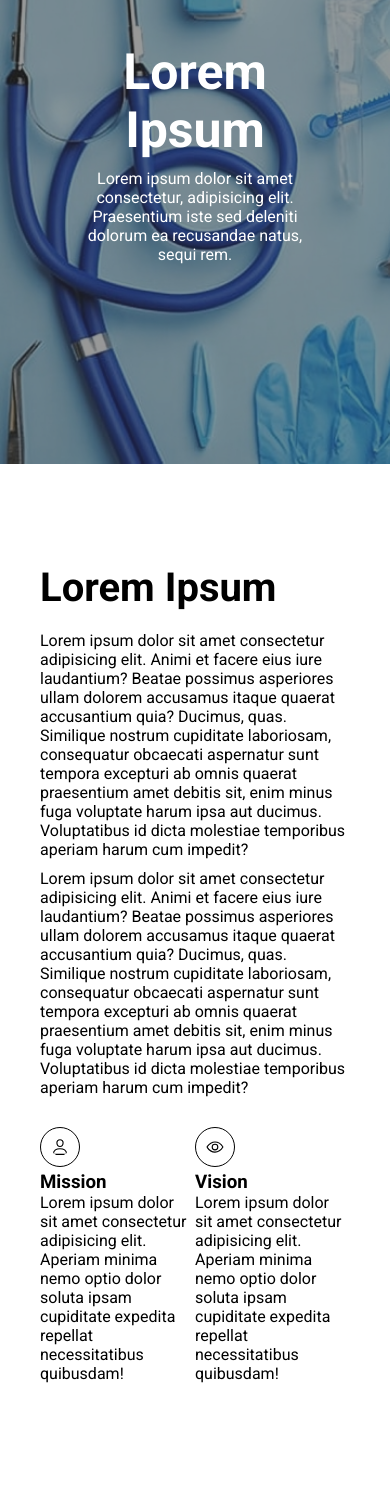
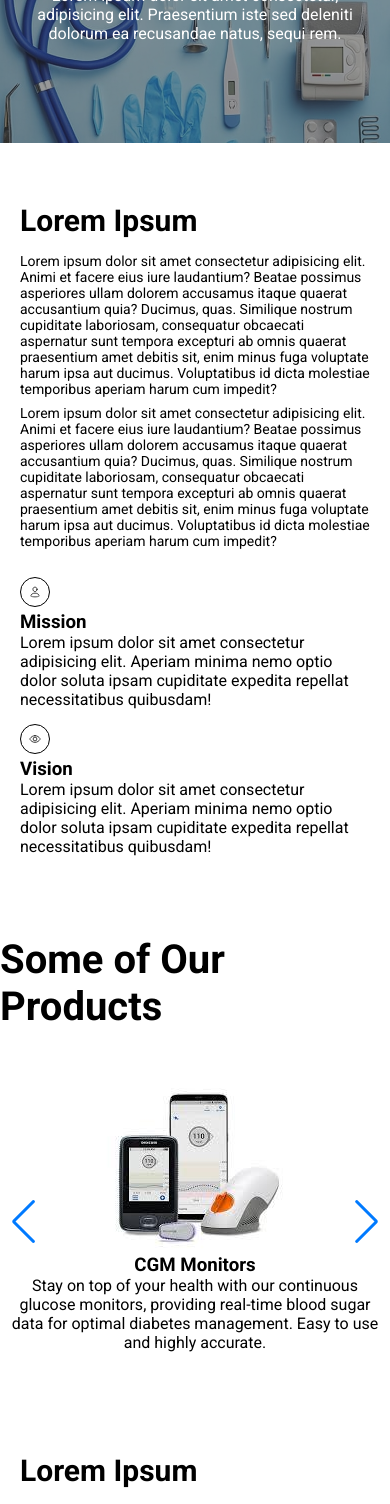
Before and after one commit to MKashanButt/squad-medical-supplies, a Next.js app: page /about in a window 390 px wide. Shown: the part 432-1936 px from the top of the page. Built offline with nearby package versions, Linux system fonts and the light colour scheme.

Commit message:
added responsiveness

```diff
--- a/src/assets/css/About.module.css
+++ b/src/assets/css/About.module.css
@@ -144,3 +144,102 @@
     width: 200px;
     height: 80px;
 }
+
+@media (max-width: 640px) {
+    .hero {
+        padding: 100px 20px;
+    }
+
+    .hero .content {
+        width: 100%;
+    }
+
+    .hero .content h1 {
+        font-size: 30px;
+        margin-bottom: 8px;
+    }
+
+    .missionVision {
+        padding: 60px 20px;
+    }
+
+    .missionVision h2 {
+        font-size: 30px;
+        margin-bottom: 15px;
+    }
+
+    .missionVision>p {
+        font-size: 14px;
+        margin-bottom: 8px;
+    }
+
+    .missionVision .stage {
+        flex-direction: column;
+        gap: 15px;
+    }
+
+    .missionVision .stage .item .icon {
+        width: 30px;
+        padding: 8px;
+    }
+
+    .about {
+        flex-direction: column;
+        width: 100%;
+        padding: 20px;
+        margin: 20px auto;
+    }
+
+    .about .content {
+        width: 100%;
+        gap: 8px;
+        font-size: 13px;
+    }
+
+    .about .content h2 {
+        font-size: 30px;
+        margin-bottom: 8px;
+    }
+
+    .about .content p {
+        width: 100%;
+    }
+
+    .about .content ul li {
+        margin-left: 15px;
+        font-size: 13px;
+    }
+
+    .about .image {
+        width: 100%;
+        padding: 0;
+    }
+
+    .about .image img {
+        width: 100%;
+        height: auto;
+    }
+
+    .about .image .shape {
+        width: 40%;
+        height: 100%;
+    }
+
+    .insurances {
+        padding: 60px 20px;
+    }
+
+    .insurances h2 {
+        font-size: 30px;
+    }
+
+    .insurances .stage {
+        width: 100%;
+        gap: 8px;
+    }
+
+    .insurances .stage img {
+        width: 150px;
+        height: auto;
+    }
+}
```
